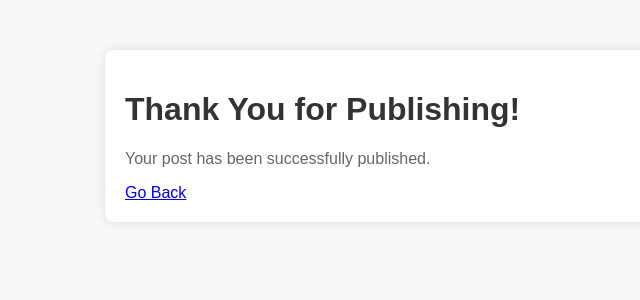
After one commit to HarshaVTomy/my-first-blog1, a Django app: template blog/templates/blog/thank_you.html in a window 1280 px wide. The commit adds this page. Shown: the top 300 px of the page, without its empty margins (115-755 px from the left). Run offline with Django 3.2, Linux system fonts and the light colour scheme; the template is opened without the code that fills it, so the values that code supplies are empty.

Commit message:
Modified the thank you page.

```diff
--- /dev/null
+++ b/blog/templates/blog/thank_you.html
@@ -0,0 +1,35 @@
+<!DOCTYPE html>
+<html>
+<head>
+    <title>Thank You!</title>
+    <style>
+        body {
+            font-family: Arial, sans-serif;
+            background-color: #f7f7f7;
+            margin: 0;
+            padding: 0;
+        }
+        .container {
+            max-width: 800px;
+            margin: 50px auto;
+            background-color: #fff;
+            padding: 20px;
+            border-radius: 8px;
+            box-shadow: 0 0 10px rgba(0, 0, 0, 0.1);
+        }
+        h1 {
+            color: #333;
+        }
+        p {
+            color: #666;
+        }
+    </style>
+</head>
+<body>
+    <div class="container">
+        <h1>Thank You for Publishing!</h1>
+        <p>Your post has been successfully published.</p>
+        <a href="{% url 'post_list' %}" class="back-button">Go Back</a>
+    </div>
+
+</html>
--- a/blog/views.py
+++ b/blog/views.py
@@ -52,7 +52,7 @@ def post_draft_list(request):
 def post_publish(request, pk):
     post = get_object_or_404(Post, pk=pk)
     post.publish()
-    return redirect('post_detail', pk=pk)
+    return render(request, 'blog/thank_you.html')  # Render thank you template
 
 @login_required
 def post_remove(request, pk):
```
Also changed, not shown: blog/templates/blog/post_detail.html (+37 -5 lines), blog/templates/blog/post_list.html (+49 -8 lines).
